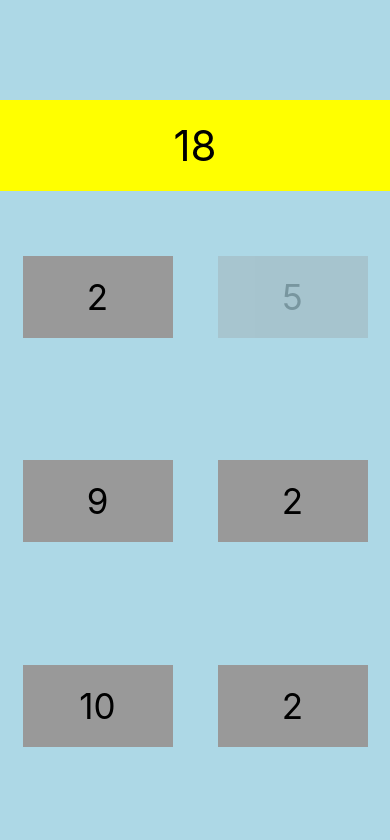
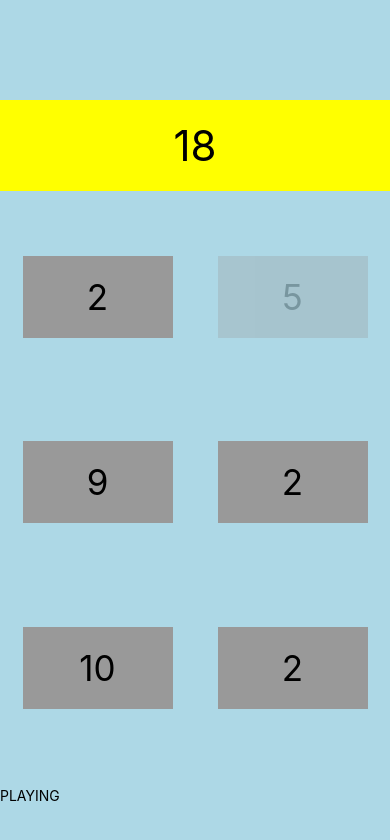
Before and after one commit to ETS-ReactNative3/Wake-Engage-Application, a React Native app: screen / in a window 390 px wide. Shown: the top 840 px of the page. Built offline with nearby package versions, Linux system fonts and the light colour scheme.

Commit message:
[SumUp] Added game status

```diff
--- a/src/components/Button.js
+++ b/src/components/Button.js
@@ -5,6 +5,10 @@ export default function App(props) {
   //props.text
 
   let handlePress = () => {
+    if (props.isDisabled) {
+      return
+    }
+    props.onPress(props.id)
     // console.warn(props.text)
     // TODO tell our game that I have been pressed.
   }
@@ -12,8 +16,8 @@ export default function App(props) {
   return (
     // Button will light up on-press with the passed props text
     <TouchableOpacity onPress={handlePress}>
-      {/*  */}
-      <Text style={[styles.randomButton, props.isSelected && styles.selected]}>
+      {/* Button styling (disabled or active) */}
+      <Text style={[styles.randomButton, props.isDisabled && styles.disabled]}>
         {props.text}
       </Text>
     </TouchableOpacity>
@@ -30,7 +34,7 @@ const styles = StyleSheet.create({
     textAlign: 'center',
     paddingVertical: 20
   },
-  selected: {
+  disabled: {
     opacity: 0.3
   }
 })
--- a/src/components/SumUp.js
+++ b/src/components/SumUp.js
@@ -1,33 +1,66 @@
-import React from 'react'
+import React, { useState } from 'react'
 import { View, Text, StyleSheet } from 'react-native'
 import Button from './Button.js'
 
 export default function App(props) {
   //props.numberOfOptionButtons
-
-  var state = {
-    //Will store the index of the selected numbers
-    selectedNumbers: [1]
-  }
+  const [state, setState] = useState({
+    // Will store the index of the selected numbers
+    selectedIDs: [1]
+  })
 
   // Create an array of size from a prop and map each int to a random number
-  var randomNumbers = Array.from({ length: props.numberOfOptionButtons }).map(
-    () => 1 + Math.floor(10 * Math.random())
+  // randomNumbers [7,11,13,15,8,1]
+  const [randomNumbers, setRandomNumbers] = useState(
+    Array.from({ length: props.numberOfOptionButtons }).map(
+      () => 1 + Math.floor(10 * Math.random())
+    )
   )
 
-  //   randomNumbers [7,11,13,15,8,1]
-
   // sum array to create start number
-  var target = randomNumbers
-    .slice(0, props.numberOfOptionButtons - 2)
-    .reduce((acc, curr) => acc + curr, 0)
+  const [target, setTarget] = useState(
+    randomNumbers
+      .slice(0, props.numberOfOptionButtons - 2)
+      .reduce((acc, curr) => acc + curr, 0)
+  )
   // TODO: Shuffle the random numbers of the array (right now answer is always first 4)
 
   // Function that receives index of number pressed
   var isNumberSelected = (numberIndex) => {
     // If button is not in array, it will return false (button is not in selected numbers array)
-    return state.selectedNumbers.indexOf(numberIndex) >= 0
+    return state.selectedIDs.indexOf(numberIndex) >= 0
   }
+
+  // Add an index to the selectedNumbers Array
+  var selectNumber = (numberIndex) => {
+    setState({ selectedIDs: [...state.selectedIDs, numberIndex] })
+  }
+
+  // gameStatus: PLAYING, WON, LOST
+
+  var CalculateGameStatus = () => {
+    // Reduce will go through the selected ids (pressed), variable curr will store the current index and variable acc will start at 0
+    // return 'hello'
+    // const sumSelected = state.selectedIds.reduce((acc, curr) => {
+    //   // Return the sum of numbers at each selected id in the randomNumbers array
+    //   return acc + randomNumbers[curr]
+    // }, 0)
+    var sumSelected = 0
+    state.selectedIDs.forEach((item) => {
+      sumSelected += randomNumbers[item]
+    })
+
+    if (sumSelected < target) {
+      return 'PLAYING'
+    }
+    if (sumSelected === target) {
+      return 'WON'
+    }
+    if (sumSelected > target) {
+      return 'LOST'
+    }
+  }
+  var gameStatus = CalculateGameStatus()
 
   return (
     <View style={styles.fullPageContainer}>
@@ -37,13 +70,16 @@ export default function App(props) {
           // Prints every item in the random numbers array
           randomNumbers.map((buttonNumberText, index) => (
             <Button
+              id={index}
               key={index}
               text={buttonNumberText}
-              isSelected={isNumberSelected(index)}
+              isDisabled={isNumberSelected(index)}
+              onPress={selectNumber}
             ></Button>
           ))
         }
       </View>
+      <Text style={styles.debug}>{gameStatus}</Text>
     </View>
   )
 }
@@ -69,5 +105,8 @@ const styles = StyleSheet.create({
     flexDirection: 'row',
     flexWrap: 'wrap',
     justifyContent: 'space-around'
+  },
+  debug: {
+    marginBottom: 40
   }
 })
```
